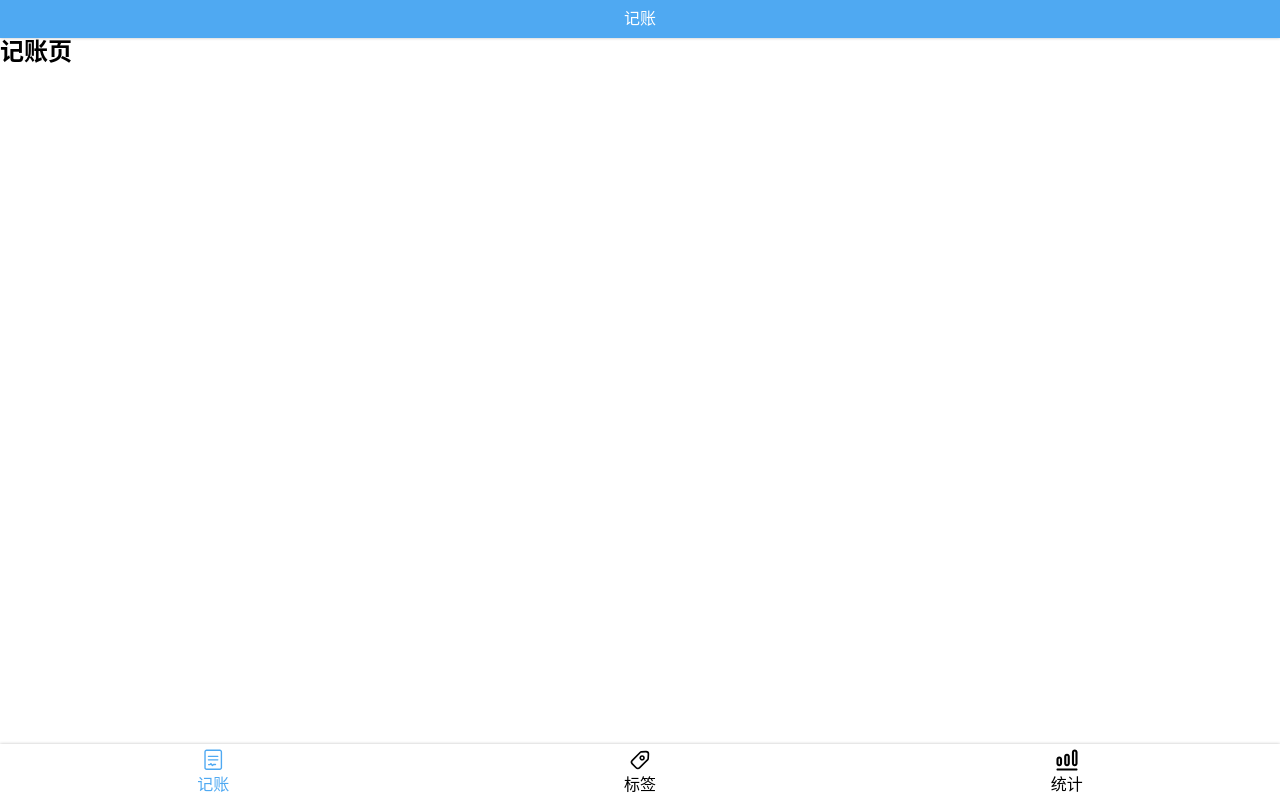
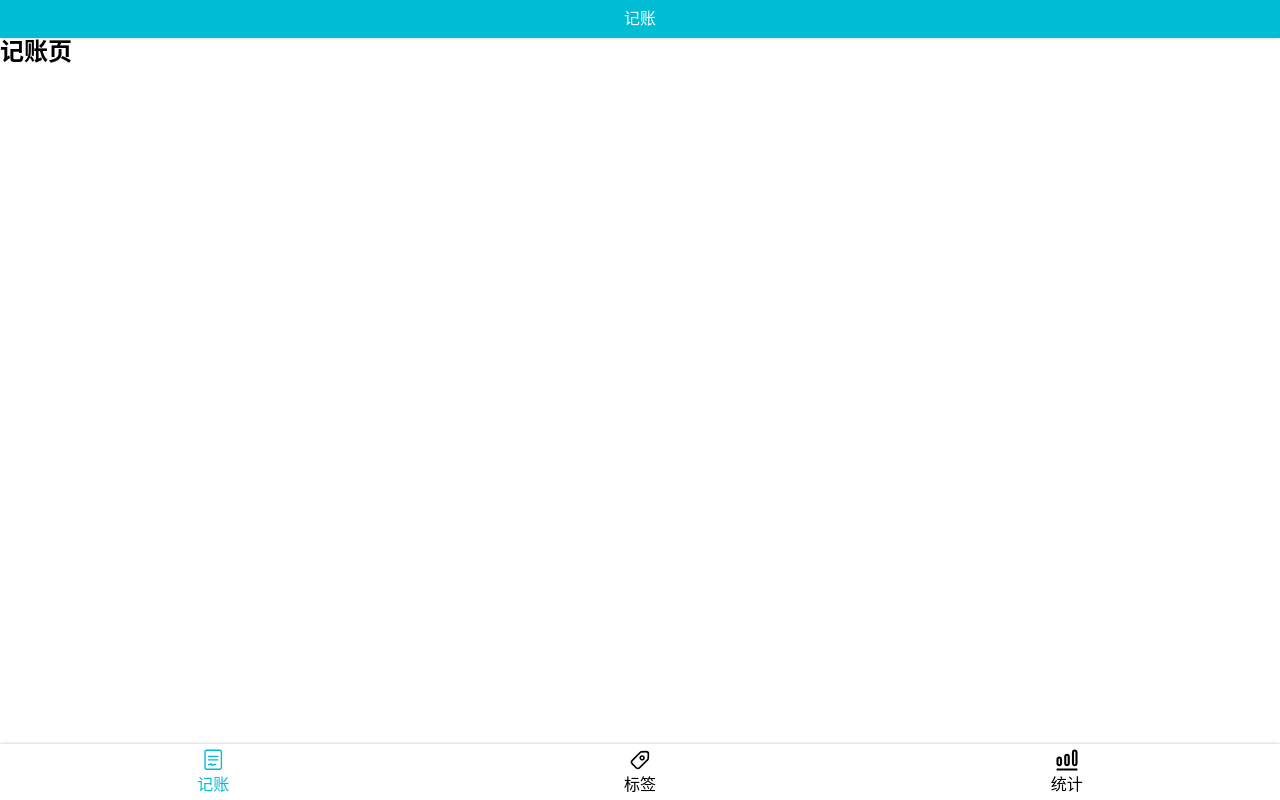
Before and after one commit to yingjieweb/charge2, a React app: page /#/money in a window 1280 px wide. Built offline with nearby package versions, Linux system fonts and the light colour scheme.

Commit message:
adjust main active color

```diff
--- a/src/components/Layout.tsx
+++ b/src/components/Layout.tsx
@@ -12,7 +12,7 @@ const Main = styled.div`
 `
 const Title = styled.div`
   height: 38px;
-  background-color: #4FA9F2;
+  background-color: #00BCD4;
   box-shadow: 0 0 3px rgba(0, 0, 0, 0.25);
   display: flex;
   justify-content: center;
--- a/src/components/Nav.tsx
+++ b/src/components/Nav.tsx
@@ -22,9 +22,9 @@ const NavContent = styled.div`
           height: 24px;
         }
         &.selected {
-          color: #4FA9F2;
+          color: #00BCD4;
           .icon {
-            fill: #4FA9F2;
+            fill: #00BCD4;
           }
         }
       }
```
